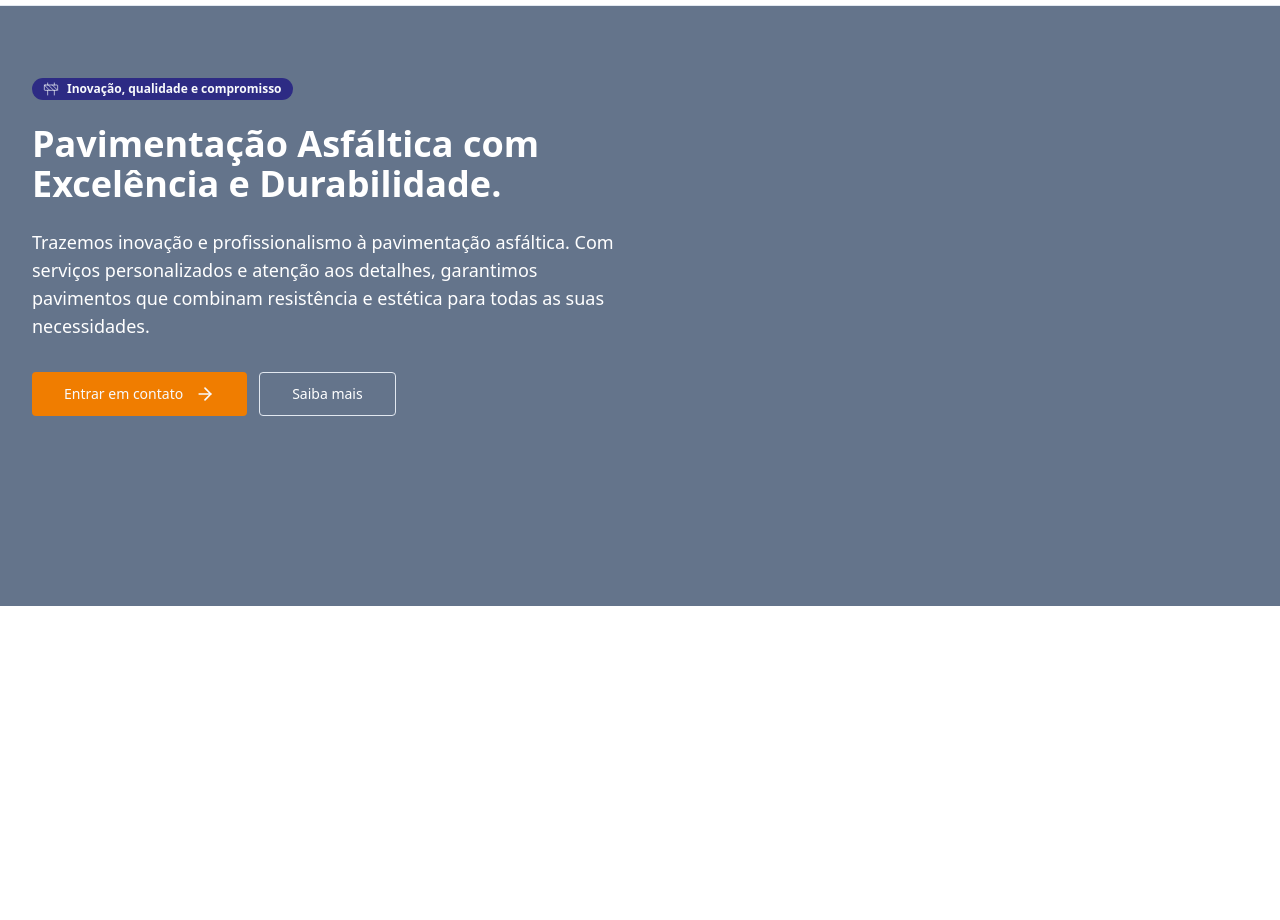
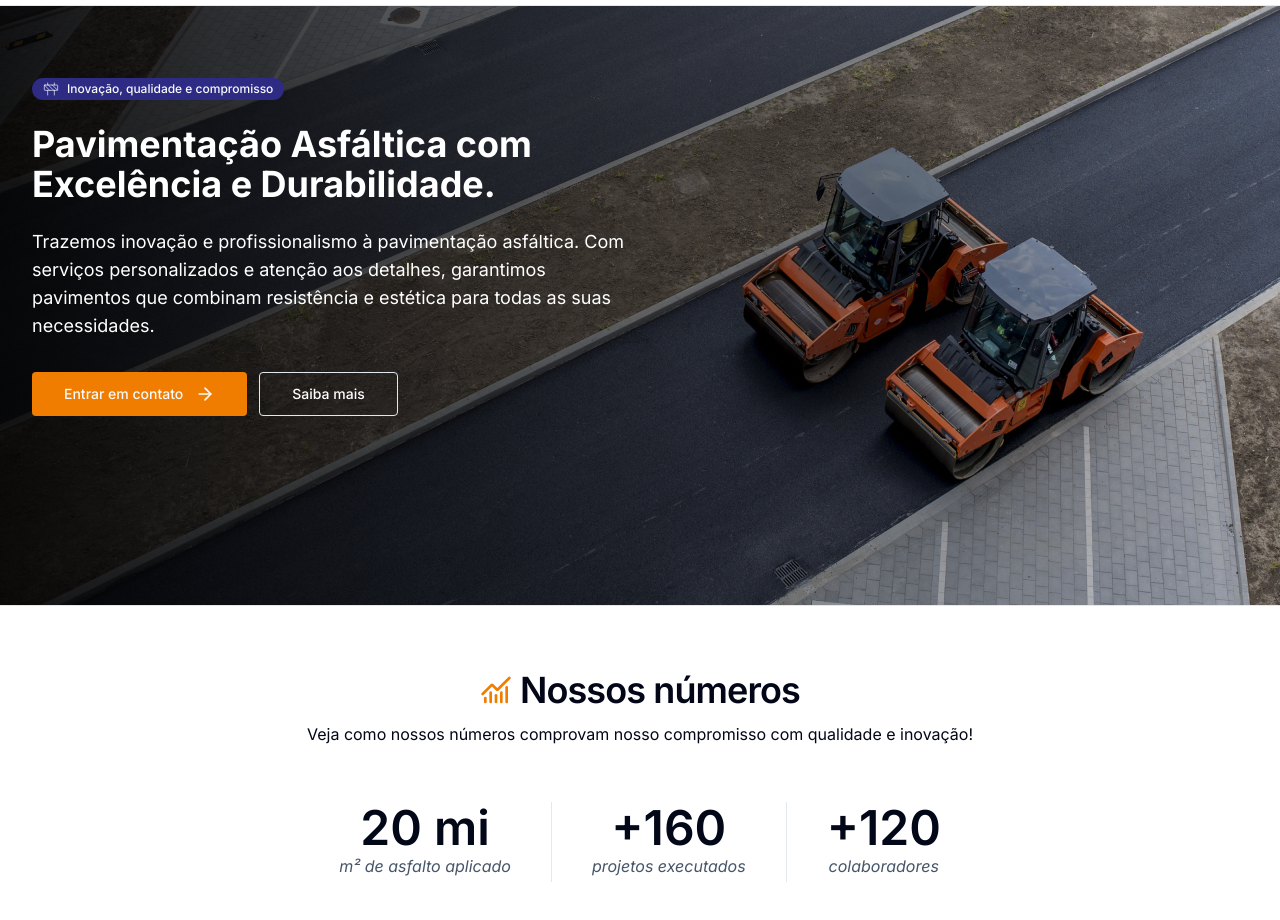
Before and after one commit to FernandoLorandi/asphalt, a React (Vite) app in the folder frontend/: page / in a window 1280 px wide. Shown: the part 160-1080 px from the top of the page. Before the commit the page ends 800 px from the top, so only its background shows below. Built offline with nearby package versions, Linux system fonts and the light colour scheme.

Commit message:
Ajustes hero section

```diff
--- a/frontend/index.html
+++ b/frontend/index.html
@@ -3,6 +3,12 @@
   <head>
     <meta charset="UTF-8" />
     <link rel="icon" type="image/svg+xml" href="/vite.svg" />
+    <link rel="preconnect" href="https://fonts.googleapis.com" />
+    <link rel="preconnect" href="https://fonts.gstatic.com" crossorigin />
+    <link
+      href="https://fonts.googleapis.com/css2?family=Inter:ital,opsz,wght@0,14..32,100..900;1,14..32,100..900&display=swap"
+      rel="stylesheet"
+    />
     <meta name="viewport" content="width=device-width, initial-scale=1.0" />
     <title>Asphalt</title>
   </head>
--- a/frontend/src/header/header.tsx
+++ b/frontend/src/header/header.tsx
@@ -47,14 +47,12 @@ const Header = () => {
                     <NavItem>Compliance</NavItem>
                     <NavItem>Blog</NavItem>
                     <NavItem>Contato</NavItem>
-
                   </li>
                 </ul>
               </nav>
-              <Button className="font-semibold bg-brand-primary-950 hover:bg-brand-primary-900">
+              <Button className="font-medium bg-brand-primary-950 hover:bg-brand-primary-900">
                 Entrar em contato
               </Button>
-
             </div>
           </div>
         </header>
--- a/frontend/src/hero/hero.tsx
+++ /dev/null
@@ -1,42 +0,0 @@
-import { Badge } from "@/components/ui/badge";
-import { Button } from "@/components/ui/button";
-import { ArrowRight, Construction } from "lucide-react";
-
-const Hero = () => {
-  return (
-    <>
-      <div className=" bg-slate-500 h-[600px]">
-        <div className="container ">
-            <div className="grid lg:grid-cols-12 md:grid-cols-6 gap-8">
-                <div className="mt-[72px] lg:col-span-6 md:col-span-5 flex flex-col items-start gap-6 lg:gap-6">
-                <Badge className="bg-brand-primary-900 gap-2">
-                    <Construction strokeWidth={1} className=" w-4 h-4"/>
-                    Inovação, qualidade e compromisso
-                    </Badge>
-                    <h2 className="font-bold text-4xl leading-10 text-white">
-                    Pavimentação Asfáltica com Excelência e Durabilidade.
-                    </h2>
-                    <p className="font-normal text-white text-lg">
-                    Trazemos inovação e profissionalismo à pavimentação asfáltica.
-                    Com serviços personalizados e atenção aos detalhes, garantimos pavimentos que combinam resistência e estética para todas as suas necessidades.
-                    </p>
-                    <div className="flex gap-3 mt-2">
-                    <Button size='lg' className="bg-brand-secondary-500 gap-3 rounded-sm hover:bg-brand-secondary-600">
-                        Entrar em contato
-                        <ArrowRight strokeWidth={2} className=" w-5 h-5"></ArrowRight>
-                    </Button>
-                    <Button size='lg' variant='outline' className="bg-inherit text-white rounded-sm">
-                        Saiba mais
-                    </Button>
-                    </div>
-                </div>
-            </div>
-
-        </div>
-
-      </div>
-    </>
-  );
-};
-
-export default Hero;
--- a/frontend/src/home/home.tsx
+++ b/frontend/src/home/home.tsx
@@ -1,10 +1,13 @@
-import Hero from "@/hero/hero"
-
+import Hero from "@/sections/hero/hero";
+import Stats from "@/sections/stats/stats";
 
 const Home = () => {
-    return (
-        <Hero />
-    )
-}
+  return (
+    <>
+      <Hero />
+      <Stats />
+    </>
+  );
+};
 
-export default Home
+export default Home;
--- /dev/null
+++ b/frontend/src/sections/hero/hero.tsx
@@ -0,0 +1,49 @@
+import { Badge } from "@/components/ui/badge";
+import { Button } from "@/components/ui/button";
+import { ArrowRight, Construction } from "lucide-react";
+
+const Hero = () => {
+  return (
+    <>
+      <div className=" bg-slate-500 h-[600px] bg-[url('/img/background-img.png')] bg-cover ">
+        <div className="container ">
+          <div className="grid lg:grid-cols-12 md:grid-cols-6 gap-8">
+            <div className="mt-[72px] lg:col-span-6 md:col-span-5 flex flex-col items-start gap-6 lg:gap-6">
+              <Badge className="bg-brand-primary-900 gap-2 font-medium">
+                <Construction strokeWidth={1} className=" w-4 h-4" />
+                Inovação, qualidade e compromisso
+              </Badge>
+              <h2 className="font-bold text-4xl leading-10 text-white">
+                Pavimentação Asfáltica com Excelência e Durabilidade.
+              </h2>
+              <p className="font-normal text-white text-lg">
+                Trazemos inovação e profissionalismo à pavimentação asfáltica.
+                Com serviços personalizados e atenção aos detalhes, garantimos
+                pavimentos que combinam resistência e estética para todas as
+                suas necessidades.
+              </p>
+              <div className="flex gap-3 mt-2">
+                <Button
+                  size="lg"
+                  className="bg-brand-secondary-500 gap-3 rounded-sm font-medium hover:bg-brand-secondary-600"
+                >
+                  Entrar em contato
+                  <ArrowRight strokeWidth={2} className=" w-5 h-5"></ArrowRight>
+                </Button>
+                <Button
+                  size="lg"
+                  variant="outline"
+                  className="bg-inherit text-white rounded-sm font-medium"
+                >
+                  Saiba mais
+                </Button>
+              </div>
+            </div>
+          </div>
+        </div>
+      </div>
+    </>
+  );
+};
+
+export default Hero;
--- /dev/null
+++ b/frontend/src/sections/stats/stats.tsx
@@ -0,0 +1,50 @@
+import { Separator } from "@/components/ui/separator";
+import { ChartNoAxesCombined } from "lucide-react";
+
+const Stats = () => {
+  return (
+    <>
+      <div className="my-16">
+        <div className="container">
+          <div className="justify-center flex items-center gap-2">
+            <ChartNoAxesCombined
+              size={32}
+              className="text-brand-secondary-500"
+            />
+            <div className="text-4xl font-semibold tracking-tight text-slate-950">
+              Nossos números
+            </div>
+          </div>
+          <p className="justify-center flex items-center mt-3 mb-14 text-slate-950 font-normal text-base">
+            Veja como nossos números comprovam nosso compromisso com qualidade e
+            inovação!
+          </p>
+        </div>
+
+        <div className="flex justify-center items-center gap-2 ">
+          <div className="flex flex-col items-center">
+            <h2 className="text-5xl font-semibold">20 mi</h2>
+            <p className="italic leading-7 font-normal text-slate-600">
+              m² de asfalto aplicado
+            </p>
+          </div>
+          <Separator orientation="vertical" className="h-20 mx-8"></Separator>
+          <div className="flex flex-col items-center">
+            <h2 className="text-5xl font-semibold">+160</h2>
+            <p className="italic leading-7 font-normal text-slate-600">
+              projetos executados
+            </p>
+          </div>
+          <Separator orientation="vertical" className="h-20 mx-8"></Separator>
+          <div className="flex flex-col items-center">
+            <h2 className="text-5xl font-semibold">+120</h2>
+            <p className="italic leading-7 font-normal text-slate-600">
+              colaboradores
+            </p>
+          </div>
+        </div>
+      </div>
+    </>
+  );
+};
+export default Stats;
--- a/frontend/tailwind.config.js
+++ b/frontend/tailwind.config.js
@@ -9,6 +9,9 @@ module.exports = {
   ],
   prefix: "",
   theme: {
+    fontFamily: {
+      sans: ["Inter", "sans-serif"],
+    },
     container: {
       center: true,
       padding: "2rem",
```
Also changed, not shown: frontend/src/header/navItem.tsx (+5 -3 lines), frontend/public/img/background-img.png (added), frontend/src/App.tsx (indentation only).
